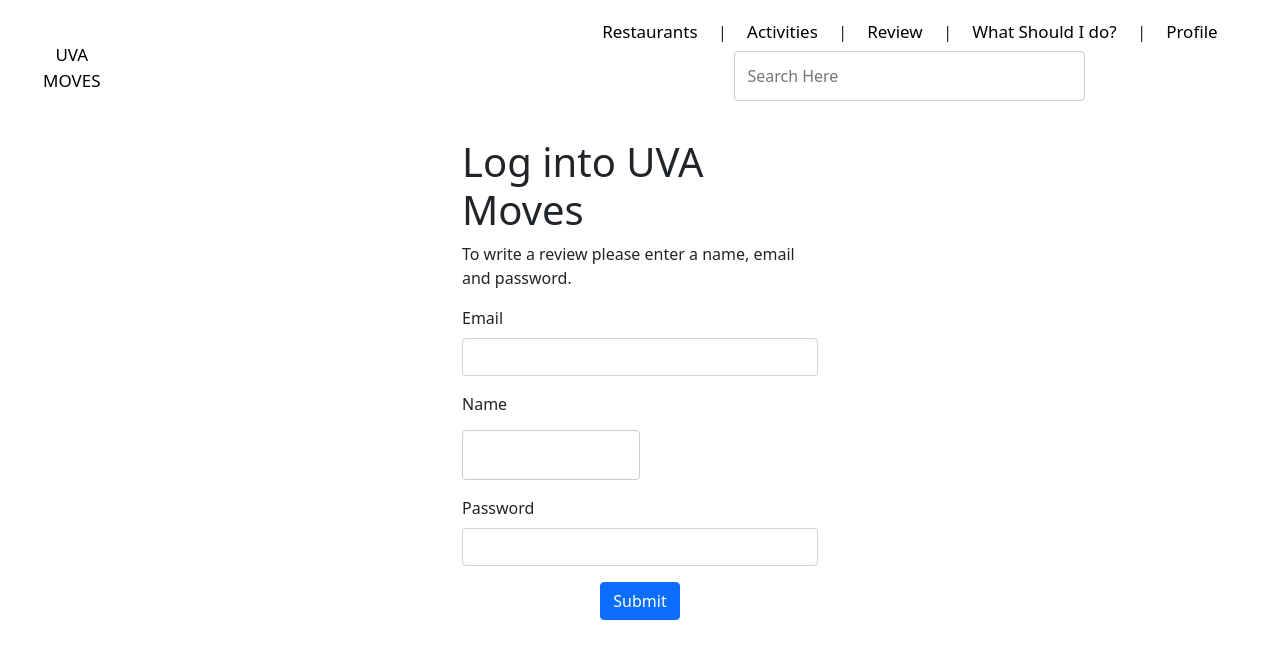
After one commit to madisenbpatrick/CS4640Project, a PHP site: page /templates/login.php in a window 1280 px wide. The commit adds this page. Shown: the top 659 px of the page. Run offline with PHP 8.4, Linux system fonts and the light colour scheme; style sheets or scripts are compiled from the project's sources.

Commit message:
implement login and review databases

```diff
--- /dev/null
+++ b/Project/templates/login.php
@@ -0,0 +1,98 @@
+<!DOCTYPE html>
+<html>
+<head>
+    <link rel="stylesheet" href="./styles/main.css" />
+    <link rel="stylesheet" href="/styles/restaurant.css" />
+    <meta charset="utf-8" />
+    <meta http-equiv="X-UA-Compatible" content="IE=edge" />
+    <meta name="viewport" content="width=device-width, initial-scale=1" />
+
+    <meta
+      name="author"
+      content="define author of the page -- Madisen Patrick and Kevin Qi"
+    />
+    <meta name="description" content="Home page for UVA moves" />
+    <meta name="keywords" content="define keywords for search engines" />
+    <title>UVA MOVES</title>
+
+    <link
+      href="https://cdn.jsdelivr.net/npm/bootstrap@5.1.1/dist/css/bootstrap.css"
+      rel="stylesheet"
+    />
+    <link
+      rel="stylesheet/less"
+      type="text/css"
+      href="styles/indexstyles.less"
+    />
+
+    <!-- <style>
+        h1   {
+            text-align: center;
+            /* background:#42f5b0; */
+        }
+        p   {
+            text-align: center;
+            /* background:#42f5b0; */
+        }
+        </style> -->
+  </head>
+
+    <body>
+        <div class="headerDiv">
+        <header>
+            <nav>
+            <div class="all">
+                <a id="uvaMovesHeader" href="?command=homepage">UVA MOVES</a>
+                <div class="test">
+                <a href="?command=restaurant"> Restaurants </a> |
+                <a href="?command=activities"> Activities </a> |
+                <a href="?command=review"> Review </a> |
+                <a href="?command=what"> What Should I do? </a> |
+                <!-- NEED TO MAKE A PIC LATER  -->
+                <a href="?command=profile">Profile</a>
+                <!-- search bar -->
+                <input type="text" placeholder="Search Here" />
+                </div>
+            </div>
+            </nav>
+        </header>
+        </div>
+
+        <div class="container" style="margin-top: 15px;">
+
+            <div class="row justify-content-center">
+                <div class="col-4">
+                    <h1>Log into UVA Moves</h1>
+                    <p> To write a review please enter a name, email and password. </p>
+                </div>
+            </div>
+            <div class="row justify-content-center">
+                <div class="col-4">
+                <?php
+                    if (!empty($error_msg)) {
+                        echo "<div class='alert alert-danger'>$error_msg</div>";
+                    }
+                ?>
+                <form action="?command=login" method="post">
+                    <div class="mb-3">
+                        <label for="email" class="form-label">Email</label>
+                        <input type="email" class="form-control" id="email" name="email"/>
+                    </div>
+                    <div class="mb-3">
+                        <label for="name" class="form-label">Name</label>
+                        <input type="text" class="form-control" id="name" name="name"/>
+                    </div>
+                    <div class="mb-3">
+                        <label for="password" class="form-label">Password</label>
+                        <input type="password" class="form-control" id="password" name="password"/>
+                    </div>
+                    <div class="text-center">
+                    <button type="submit" class="btn btn-primary"> Submit </button>
+                    </div>
+                </form>
+                </div>
+            </div>
+        </div>
+        <script src="https://cdn.jsdelivr.net/npm/bootstrap@5.1.1/dist/js/bootstrap.bundle.min.js" integrity="sha384-/bQdsTh/da6pkI1MST/rWKFNjaCP5gBSY4sEBT38Q/9RBh9AH40zEOg7Hlq2THRZ" crossorigin="anonymous"></script>
+    </body>
+</html>
```
Also changed, not shown: Project/classes/Config.php (added, +11 -0 lines), Project/classes/Database.php (added, +29 -0 lines), Project/classes/UvaMoves.php (+49 -2 lines), Project/setup.php (added, +28 -0 lines), Project/templates/restaurant.php (+8 -9 lines), Project/templates/review.php (+37 -0 lines), 1 other file.
